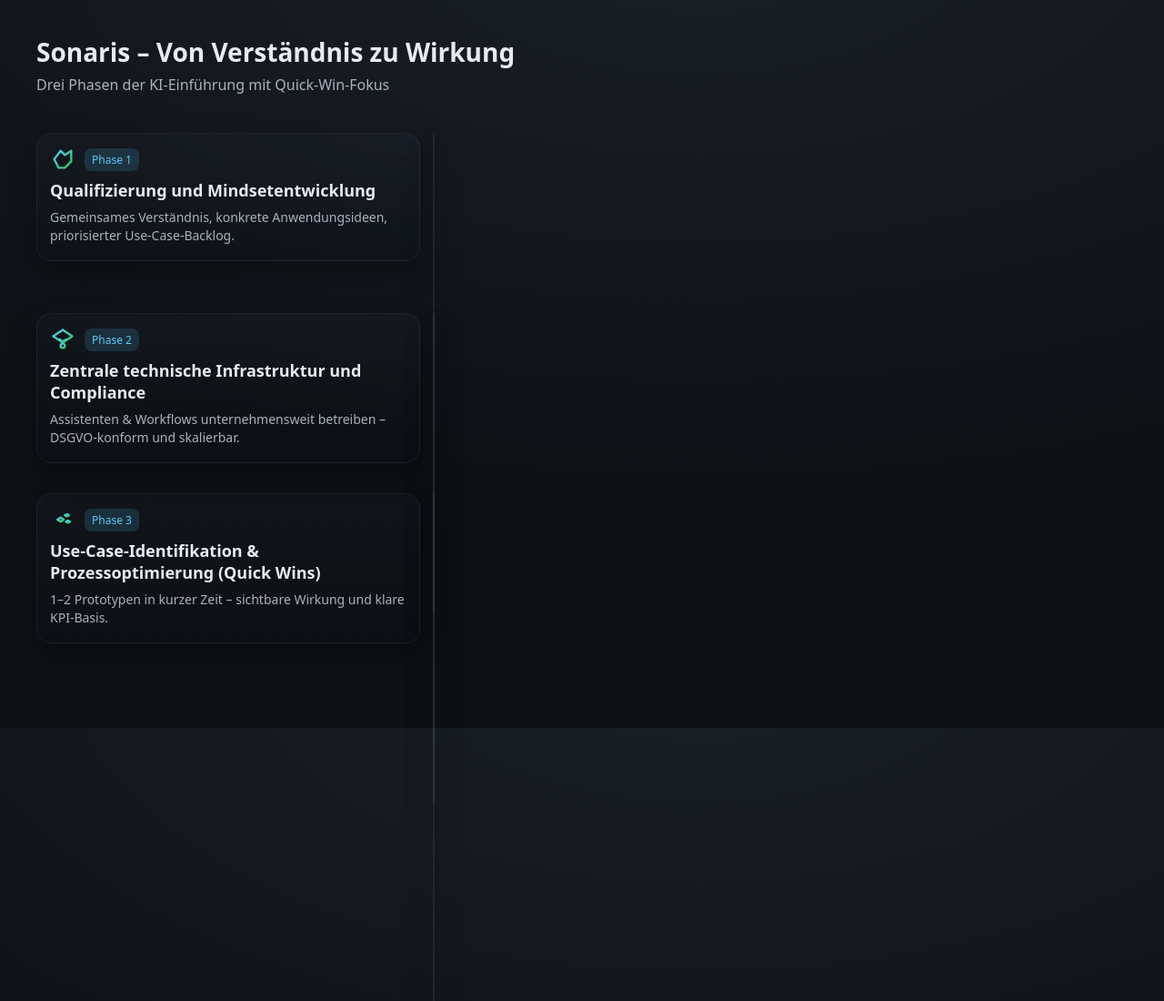
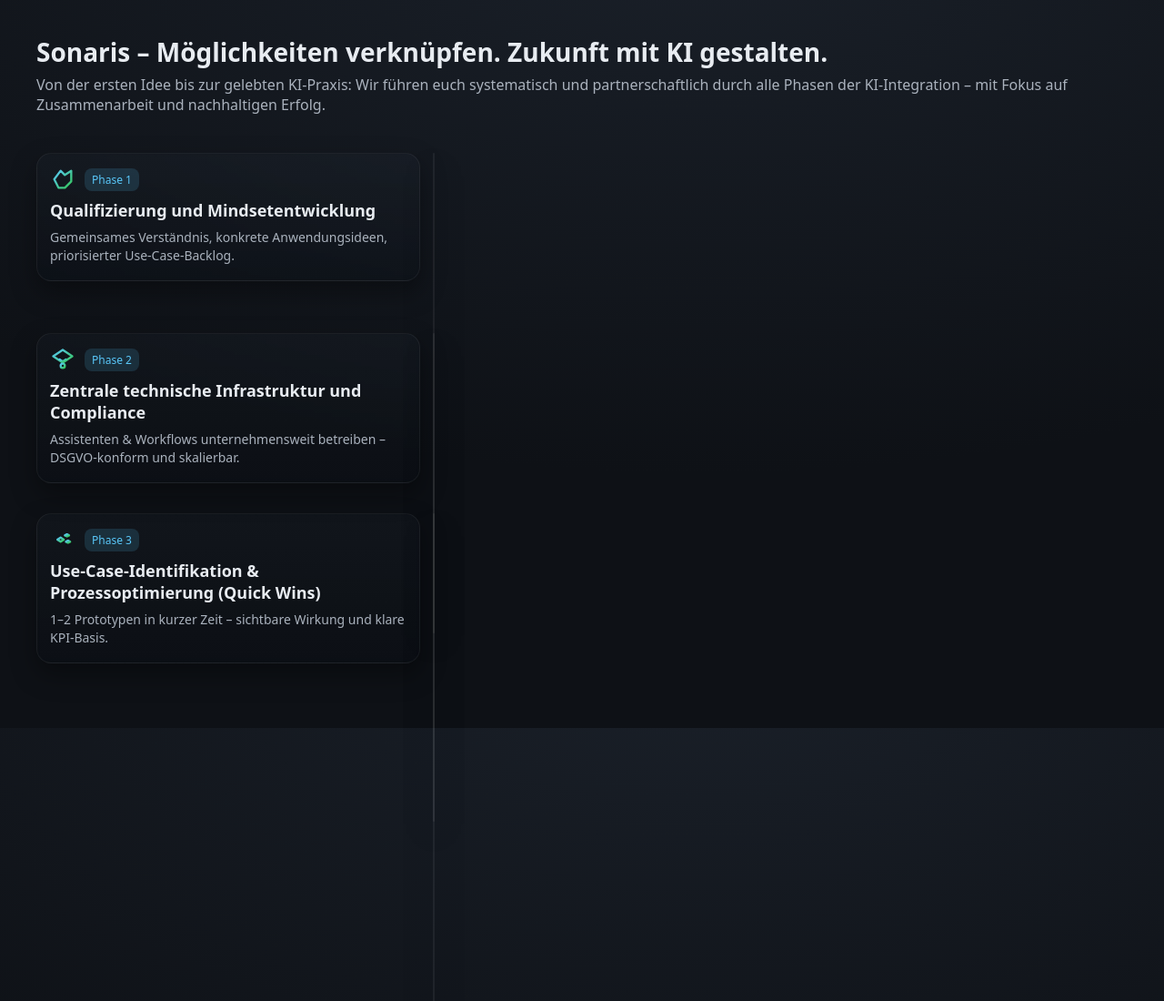
Before and after one commit to dialoglabor/service_sonaris, a plain HTML site: page index.html in a window 1280 px wide. Shown: the top 1100 px of the page at 91% size. Drawn offline with Linux system fonts and the light colour scheme.

Commit message:
Update index.html

```diff
--- a/index.html
+++ b/index.html
@@ -70,8 +70,8 @@
 </head>
 <body>
   <div class="wrap">
-    <h1>Sonaris – Von Verständnis zu Wirkung</h1>
-    <div class="subtitle">Drei Phasen der KI-Einführung mit Quick-Win-Fokus</div>
+    <h1>Sonaris – Möglichkeiten verknüpfen. Zukunft mit KI gestalten.</h1>
+    <div class="subtitle">Von der ersten Idee bis zur gelebten KI-Praxis: Wir führen euch systematisch und partnerschaftlich durch alle Phasen der KI-Integration – mit Fokus auf Zusammenarbeit und nachhaltigen Erfolg.</div>
 
     <!-- Gradient-Def für Icon-Linien -->
     <svg width="0" height="0" aria-hidden="true"><defs>
```
